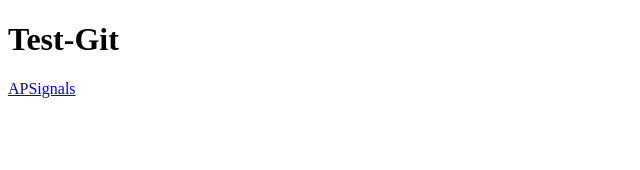
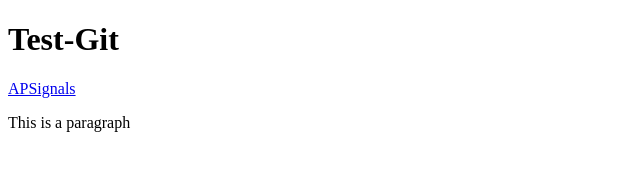
Before and after one commit to fereshteh-dehghani/TEST-GIT5, a plain HTML site: page index.html in a window 1280 px wide. Shown: the whole page, without its empty margins (0-640 px from the left). Drawn offline with Linux system fonts and the light colour scheme.

Commit message:
update index

```diff
--- a/index.html
+++ b/index.html
@@ -11,6 +11,9 @@
         <h1>Test-Git</h1>
         <a href="apsignals.com">APSignals</a>
     </header>
+    <main>
+        <p>This is a paragraph</p>
+    </main>
 
 </body>
 </html>
```
